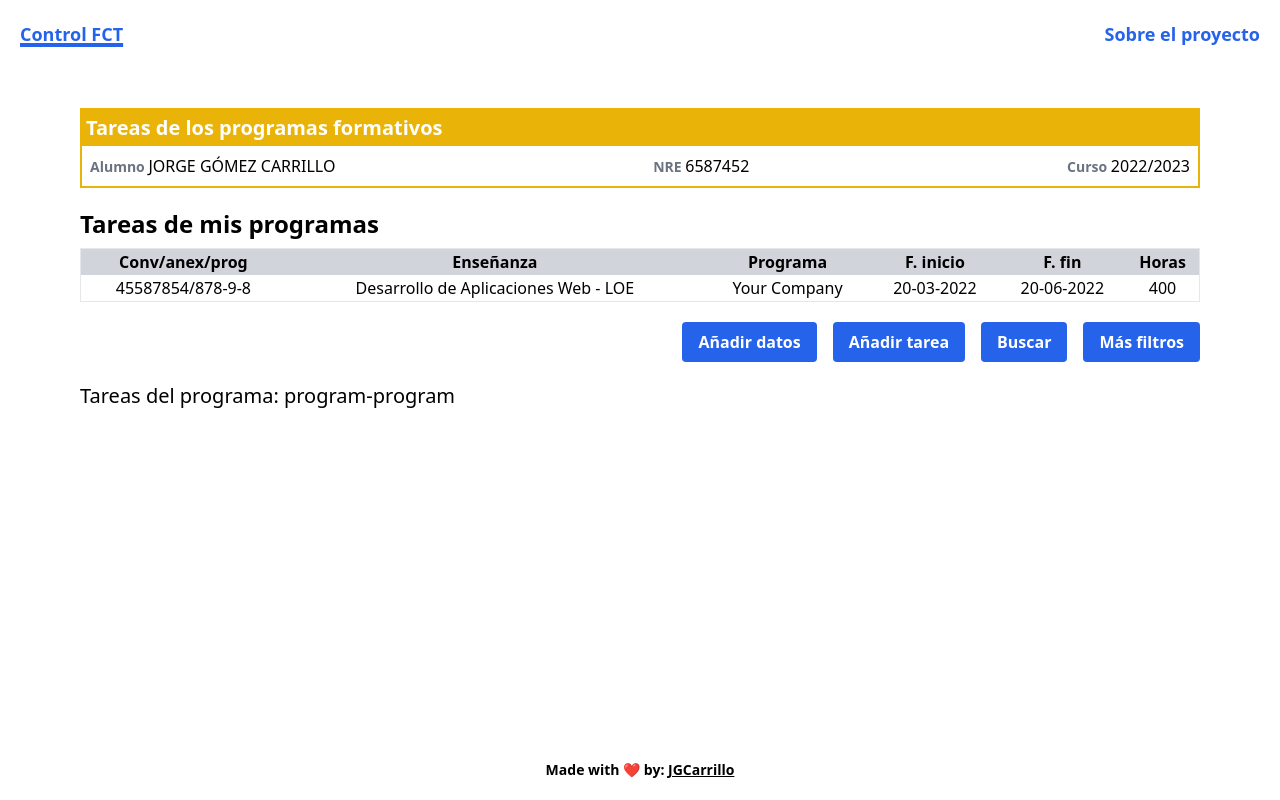
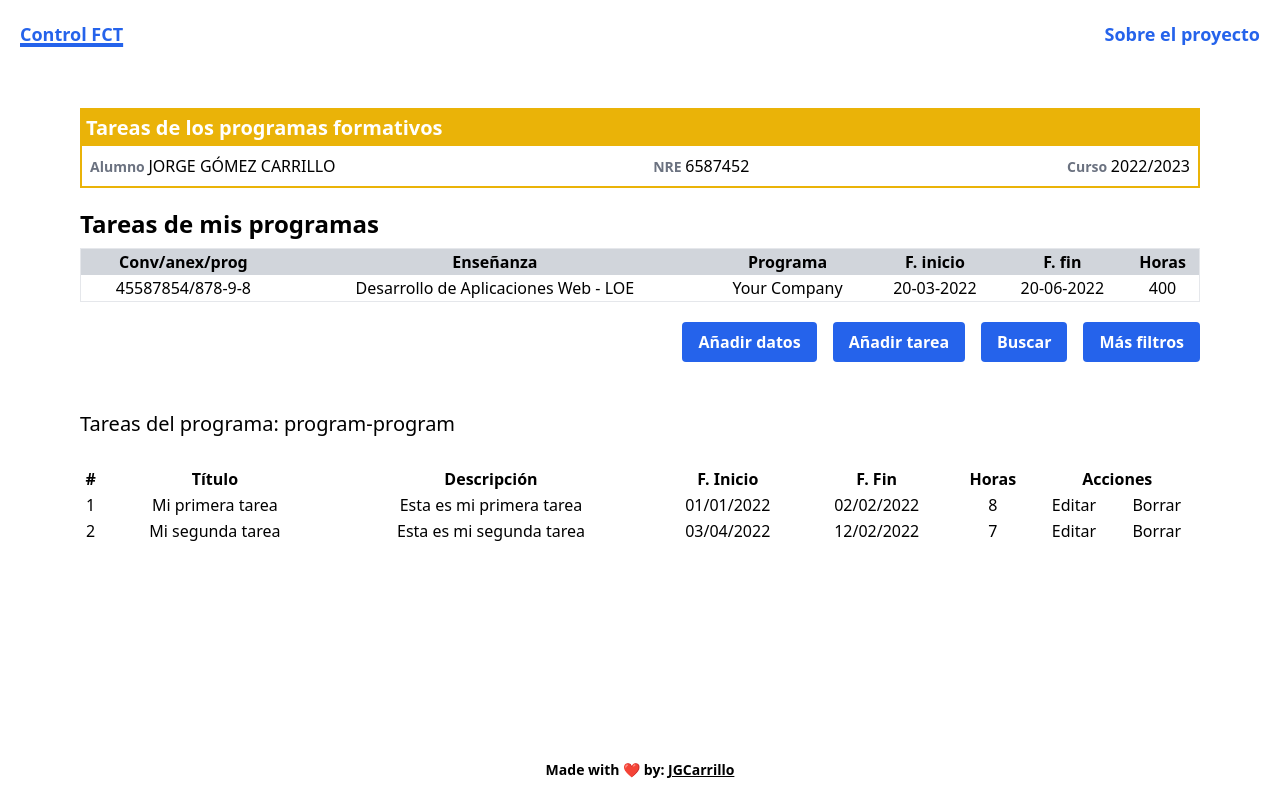
Before and after one commit to jgcarrillo/fct-control-vuejs, a Vue app: page / in a window 1280 px wide. Built offline with nearby package versions, Linux system fonts and the light colour scheme.

Commit message:
feat: add basic store management for tasks

```diff
--- a/src/components/tasks/TaskData.vue
+++ b/src/components/tasks/TaskData.vue
@@ -1,6 +1,33 @@
 <template>
-  <div class="flex flex-col mb-5">
+  <div class="flex flex-col mb-5 mt-7">
     <h2 class="text-xl">Tareas del programa: {{ program }}</h2>
+
+    <table v-if="hasTasks" class="text-center mt-7">
+      <thead>
+        <tr>
+          <th>#</th>
+          <th>Título</th>
+          <th>Descripción</th>
+          <th>F. Inicio</th>
+          <th>F. Fin</th>
+          <th>Horas</th>
+          <th colspan="2">Acciones</th>
+        </tr>
+      </thead>
+      <tbody>
+        <tr v-for="(task, index) in getTasks">
+          <td>{{ index + 1 }}</td>
+          <td>{{ task.title }}</td>
+          <td>{{ task.description }}</td>
+          <td>{{ task.startdate }}</td>
+          <td>{{ task.enddate }}</td>
+          <td>{{ task.hours }}</td>
+          <td>Editar</td>
+          <td>Borrar</td>
+        </tr>
+      </tbody>
+    </table>
+    <h3 v-else>No hay tareas para este programa</h3>
   </div>
 </template>
 
@@ -12,5 +39,14 @@ export default {
       required: true,
     },
   },
+  computed: {
+    getTasks() {
+      const tasks = this.$store.getters.getTasks;
+      return tasks;
+    },
+    hasTasks() {
+      return this.$store.getters['hasTasks'];
+    },
+  },
 };
 </script>
--- a/src/components/tasks/TaskFilters.vue
+++ b/src/components/tasks/TaskFilters.vue
@@ -32,8 +32,7 @@ export default {
     };
   },
   methods: {
-    handleCloseData(e) {
-      console.log(e);
+    handleCloseData() {
       this.isOpenData = false;
     },
     handleCloseTask() {
--- a/src/store/actions.js
+++ b/src/store/actions.js
@@ -7,10 +7,11 @@ export default {
       startDate: data.startDate,
       endDate: data.endDate,
       hours: data.hours,
-      isValidateByTutor: data.isValidateByTutor,
-      isValidateByCompany: data.isValidateByCompany,
     };
 
     context.commit('addTask', taskData);
   },
+  setUserData(context, data) {
+    context.commit('setUserData', data);
+  },
 };
--- a/src/store/getters.js
+++ b/src/store/getters.js
@@ -2,4 +2,10 @@ export default {
   getTasks(state) {
     return state.tasks;
   },
+  getUserData(state) {
+    return state.userData;
+  },
+  hasTasks(state) {
+    return state.tasks && state.tasks.length > 0;
+  },
 };
--- a/src/store/index.js
+++ b/src/store/index.js
@@ -7,7 +7,33 @@ import rootGetters from './getters.js';
 const store = createStore({
   state() {
     return {
-      tasks: [],
+      tasks: [
+        {
+          id: 't1',
+          title: 'Mi primera tarea',
+          description: 'Esta es mi primera tarea',
+          startdate: '01/01/2022',
+          enddate: '02/02/2022',
+          hours: 8,
+        },
+        {
+          id: 't2',
+          title: 'Mi segunda tarea',
+          description: 'Esta es mi segunda tarea',
+          startdate: '03/04/2022',
+          enddate: '12/02/2022',
+          hours: 7,
+        },
+      ],
+      userData: {
+        name: 'Jorge Gómez Carrillo',
+        nre: '5452145',
+        year: '2023/2024',
+        company: 'Mi empresa',
+        startdate: '01/01/2022',
+        enddate: '02/02/2022',
+        hours: 400,
+      },
     };
   },
   mutations: rootMutations,
--- a/src/store/mutations.js
+++ b/src/store/mutations.js
@@ -2,4 +2,7 @@ export default {
   addTask(state, payload) {
     state.tasks.push(payload);
   },
+  setUserData(state, payload) {
+    state.userData = payload;
+  },
 };
```
